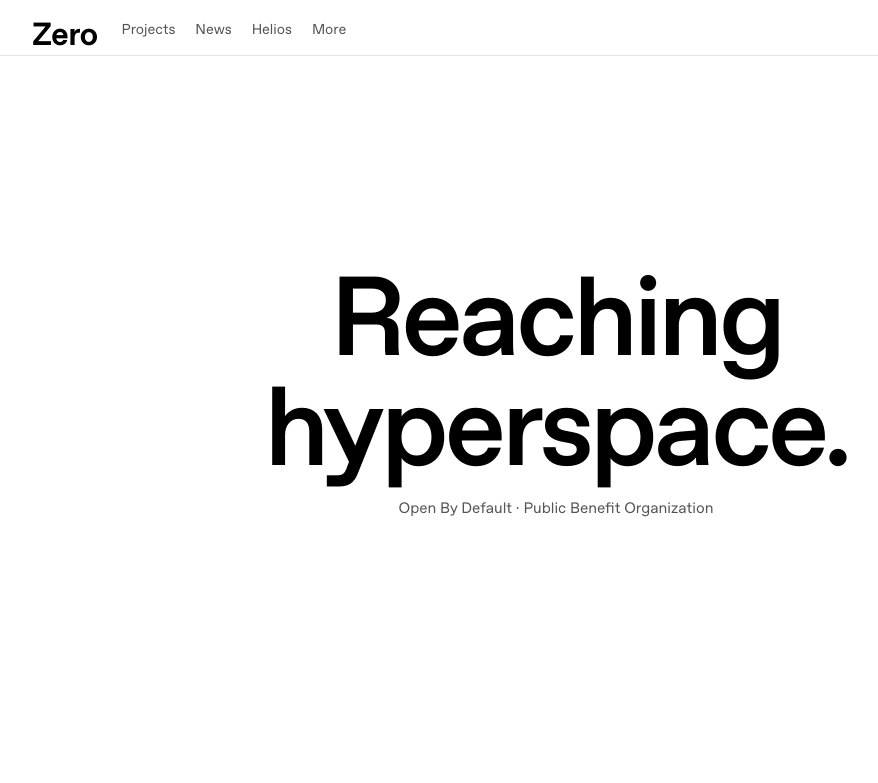
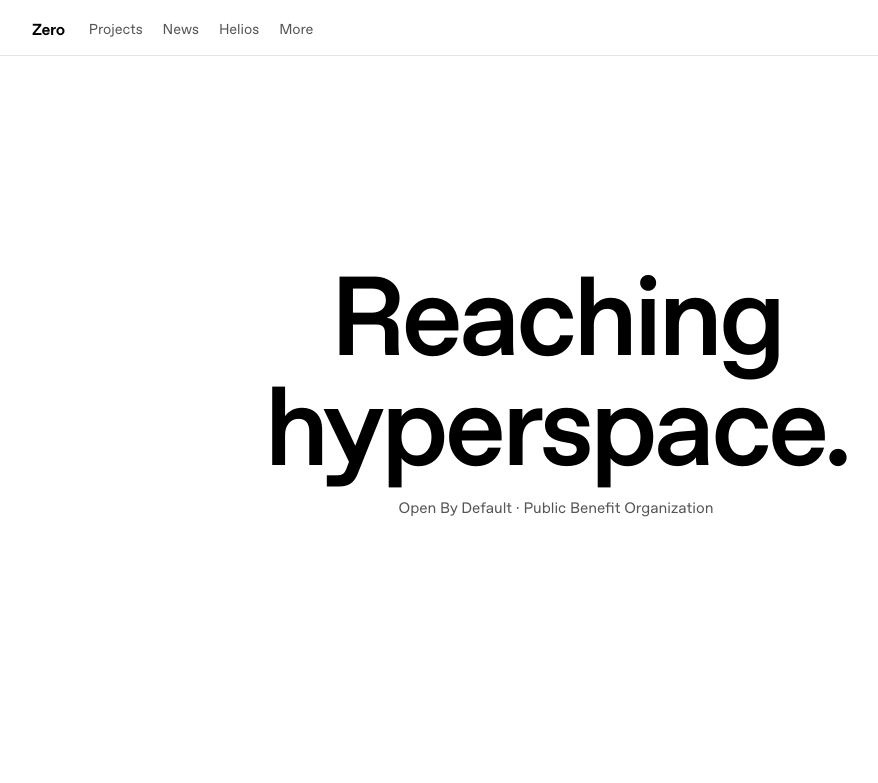
Before and after one commit to zeropbc/site, a Nuxt app: page / in a window 1280 px wide. Shown: the top 783 px of the page, without its empty margins (84-962 px from the left). Built offline with nearby package versions, Linux system fonts and the light colour scheme.

Commit message:
set wordmark to 1rem

```diff
--- a/pages/helios.vue
+++ b/pages/helios.vue
@@ -52,7 +52,7 @@
   gap: 2.5rem;
 }
 .brand { display: flex; align-items: center; color: var(--fg); }
-.brand-wordmark { display: block; font-family: var(--font-sans); font-weight: 700; font-size: 2rem; line-height: 1; letter-spacing: -0.02em; }
+.brand-wordmark { display: block; font-family: var(--font-sans); font-weight: 700; font-size: 1rem; line-height: 1; letter-spacing: -0.02em; }
 .nav { display: flex; align-items: center; gap: 1.5rem; }
 .nav a { color: var(--fg-muted); font-size: 0.9rem; transition: color 0.15s; }
 .nav a:hover { color: var(--fg); }
--- a/pages/index.vue
+++ b/pages/index.vue
@@ -111,7 +111,7 @@
   gap: 1.5rem;
 }
 .brand { display: flex; align-items: center; color: var(--fg); }
-.brand-wordmark { display: block; font-family: var(--font-sans); font-weight: 700; font-size: 2rem; line-height: 1; letter-spacing: -0.02em; }
+.brand-wordmark { display: block; font-family: var(--font-sans); font-weight: 700; font-size: 1rem; line-height: 1; letter-spacing: -0.02em; }
 .nav { display: flex; align-items: center; gap: 1.25rem; }
 .nav a { color: var(--fg-muted); font-size: 0.9rem; transition: color 0.15s; }
 .nav a:hover { color: var(--fg); }
```
